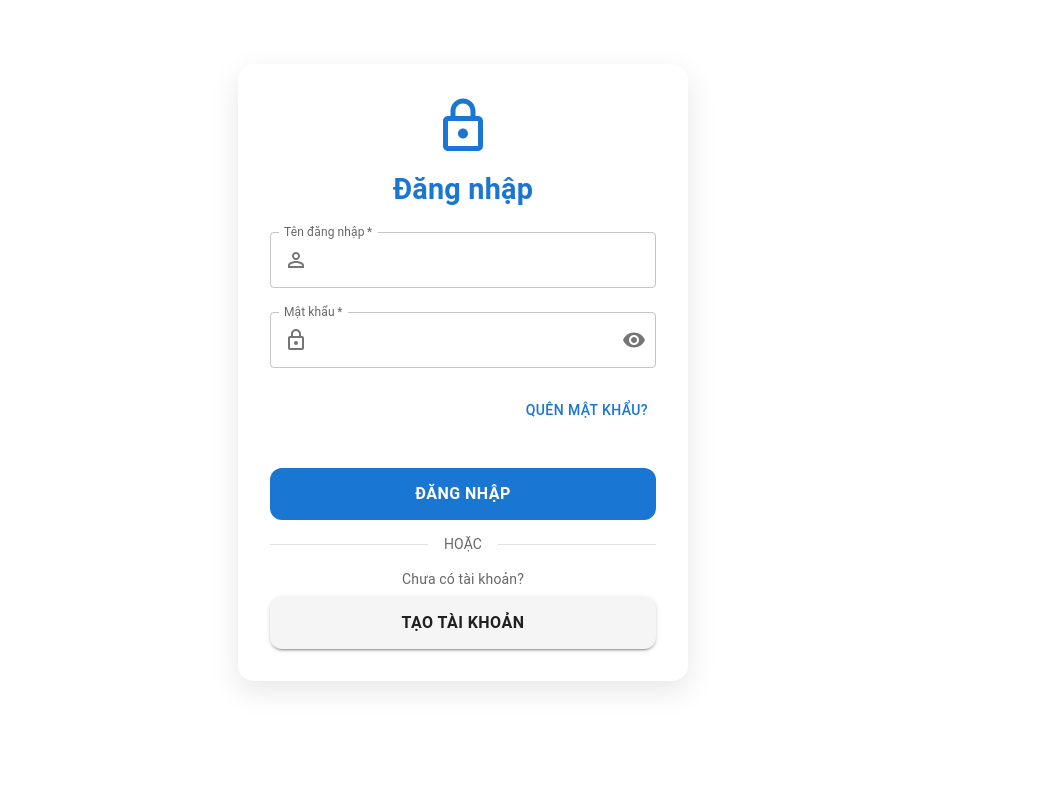
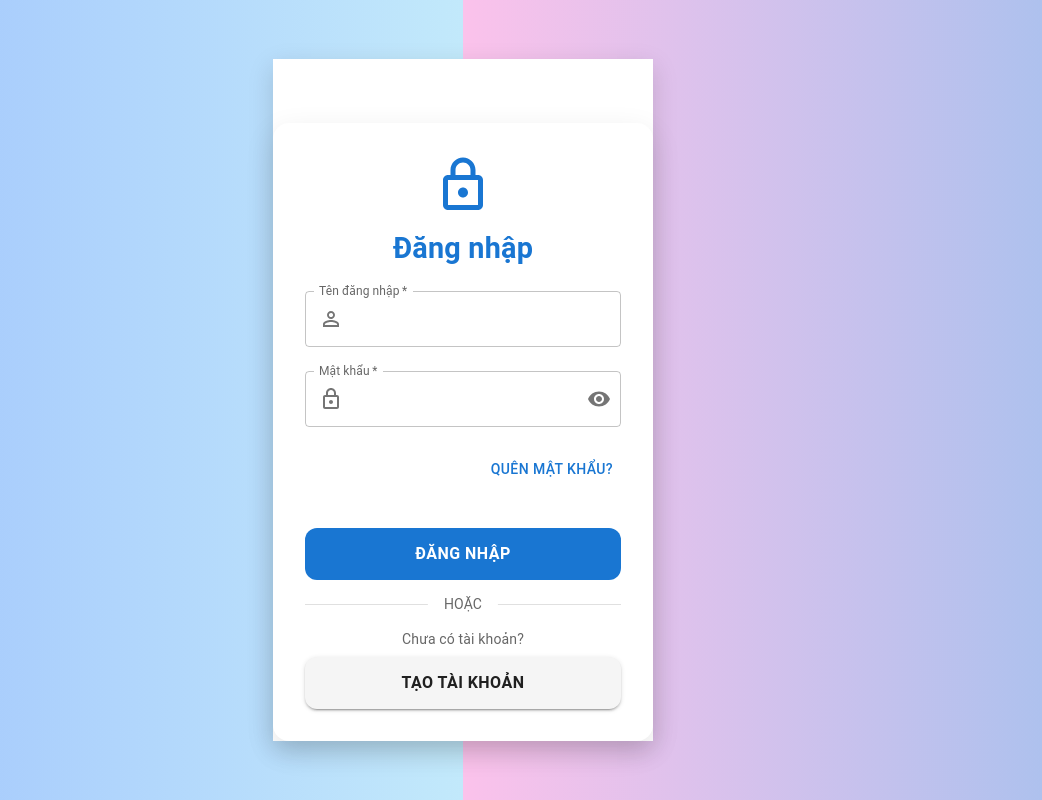
Before and after one commit to lequockhanh19521680/motionboard-app, a React (Create React App) app in the folder FE/: page /login in a window 1280 px wide. Shown: the whole page, without its empty margins (177-1219 px from the left). Built offline with nearby package versions, Linux system fonts and the light colour scheme.

Commit message:
designed the form

```diff
--- a/FE/src/app/login/index.tsx
+++ b/FE/src/app/login/index.tsx
@@ -1,5 +1,33 @@
-import React from 'react';
-import LoginForm from './LoginForm';
+import React from 'react'
+import LoginForm from './LoginForm'
+import { Box } from '@mui/material'
+
 export default function LoginPage() {
-  return <LoginForm />;
+  return (
+    <Box
+      sx={{
+        minHeight: '100vh',
+        background: `linear-gradient(
+          to right,
+          #a1c4fd 0%,
+          #c2e9fb 50%,
+          #fbc2eb 50%,
+          #a6c1ee 100%
+        )`,
+        display: 'flex',
+        justifyContent: 'center',
+        alignItems: 'center',
+      }}
+    >
+      <Box
+        sx={{
+          backgroundColor: 'white',
+          boxShadow: '0 8px 24px rgba(0, 0, 0, 0.15)',
+          minWidth: 350,
+        }}
+      >
+        <LoginForm />
+      </Box>
+    </Box>
+  )
 }
--- a/FE/src/app/register/index.tsx
+++ b/FE/src/app/register/index.tsx
@@ -1,5 +1,32 @@
-import React from 'react'
 import RegisterForm from './RegisterForm'
+import { Box } from '@mui/material'
 export default function RegisternPage() {
-  return <RegisterForm />
+  return (
+    <Box
+      sx={{
+        minHeight: '100vh',
+
+        background: `linear-gradient(
+          to right,
+          #a1c4fd 0%,
+          #c2e9fb 50%,
+          #fbc2eb 50%,
+          #a6c1ee 100%
+        )`,
+        display: 'flex',
+        justifyContent: 'center',
+        alignItems: 'center',
+      }}
+    >
+      <Box
+        sx={{
+          backgroundColor: 'white',
+          boxShadow: '0 8px 24px rgba(0, 0, 0, 0.15)',
+          minWidth: 350,
+        }}
+      >
+        <RegisterForm />
+      </Box>
+    </Box>
+  )
 }
```
